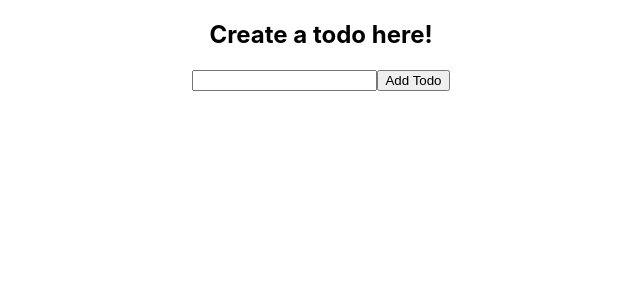
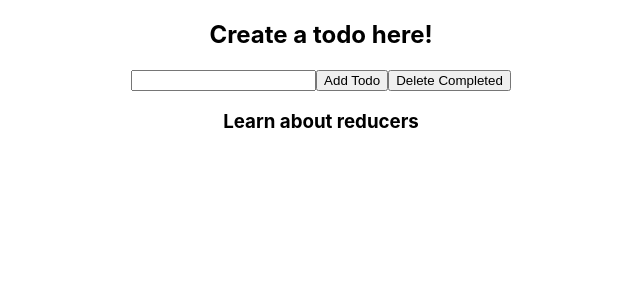
Before and after one commit to bloominstituteoftechnology/reducer-todo, a React (Create React App) app in the folder todo/: page / in a window 1280 px wide. Shown: the top 300 px of the page, without its empty margins (319-959 px from the left). Built offline with nearby package versions, Linux system fonts and the light colour scheme.

Commit message:
MVP complete

```diff
--- a/todo/src/App.js
+++ b/todo/src/App.js
@@ -1,34 +1,35 @@
-import React, { useReducer, useState } from "react";
+import React from "react";
 import "./App.css";
-// import TodoForm from "./components/TodoForm";
+import TodoForm from "./components/TodoForm";
 
-function reducer(state, action) {
-	switch (action.type) {
-		case "addTodo":
-			return {
-				todos: [
-					...state.todos,
-					{ text: action.payload, completed: false, id: Date.now() },
-				],
-			};
-		case "toggleTodo":
-			return {
-				todos: state.todos.map((todo, i) =>
-					i === action.i ? { ...todo, completed: !todo.completed } : todo
-				),
-			};
-		default:
-			return state;
-	}
-}
+// function reducer(state, action) {
+// 	switch (action.type) {
+// 		case "addTodo":
+// 			return {
+// 				todos: [
+// 					...state.todos,
+// 					{ text: action.payload, completed: false, id: Date.now() },
+// 				],
+// 			};
+// 		case "toggleTodo":
+// 			return {
+// 				todos: state.todos.map((todo, i) =>
+// 					i === action.i ? { ...todo, completed: !todo.completed } : todo
+// 				),
+// 			};
+// 		default:
+// 			return state;
+// 	}
+// }
 
 function App() {
-	const [{ todos }, dispatch] = useReducer(reducer, { todos: [] });
-	const [text, setText] = useState();
+	// const [{ todos }, dispatch] = useReducer(reducer, { todos: [] });
+	// const [text, setText] = useState();
 	return (
 		<div className="App">
 			<h2>Create a todo here!</h2>
-			<form
+			<TodoForm />
+			{/* <form
 				onSubmit={(e) => {
 					e.preventDefault();
 					dispatch({ type: "addTodo", payload: text });
@@ -37,8 +38,8 @@ function App() {
 				<input
 					value={text}
 					onChange={(e) => setText(e.target.value)}
-					// type="text"
-					// name="todo"
+					type="text"
+					name="todo"
 				/>
 				<button onClick={() => dispatch({ type: "addTodo" })}>Add Todo</button>
 			</form>
@@ -49,7 +50,7 @@ function App() {
 					style={{ textDecoration: todo.completed ? "line-through" : "" }}>
 					{todo.text}
 				</div>
-			))}
+			))} */}
 		</div>
 	);
 }
--- a/todo/src/components/TodoForm.js
+++ b/todo/src/components/TodoForm.js
@@ -1,36 +1,16 @@
 import React, { useReducer, useState } from "react";
-
-function reducer(state, action) {
-	switch (action.type) {
-		case "addTodo":
-			return {
-				todos: [
-					...state.todos,
-					{ text: action.payload, completed: false, id: Date.now() },
-				],
-			};
-		case "toggleTodo":
-			return {
-				todos: state.todos.map((todo, i) =>
-					i === action.i ? { ...todo, complete: !todo.completed } : todo
-				),
-			};
-		default:
-			return state;
-	}
-}
+import { initialState, reducer } from "../reducers/todoReducer";
+// import Todo from "./Todo";
 
 export default function TodoForm() {
-	const [{ todos }, dispatch] = useReducer(reducer, { todos: [] });
+	const [{ todos }, dispatch] = useReducer(reducer, initialState);
 	const [text, setText] = useState();
-
+	console.log({ todos });
 	return (
 		<div>
-			<h2>Create a todo here!</h2>
 			<form
 				onSubmit={(e) => {
 					e.preventDefault();
-					dispatch({ type: "addTodo", payload: text });
 					setText("");
 				}}>
 				<input
@@ -39,14 +19,19 @@ export default function TodoForm() {
 					type="text"
 					name="todo"
 				/>
-				<button onClick={() => dispatch({ type: "addTodo" })}>Add Todo</button>
+				<button onClick={() => dispatch({ type: "addTodo", payload: text })}>
+					Add Todo
+				</button>
+				<button onClick={() => dispatch({ type: "deleteTodo" })}>
+					Delete Completed
+				</button>
 			</form>
 			{todos.map((todo, i) => (
 				<div
 					key={todo.id}
 					onClick={() => dispatch({ type: "toggleTodo", i })}
 					style={{ textDecoration: todo.completed ? "line-through" : "none" }}>
-					{todo.text}
+					<h3>{todo.text}</h3>
 				</div>
 			))}
 		</div>
--- a/todo/src/reducers/todoReducer.js
+++ b/todo/src/reducers/todoReducer.js
@@ -1,14 +1,14 @@
-import React from "react";
+export const initialState = {
+	todos: [
+		{
+			text: "Learn about reducers",
+			completed: false,
+			id: 3892987589,
+		},
+	],
+};
 
-const initialState = [
-	{
-		text: "Learn about reducers",
-		completed: false,
-		id: Date.now(),
-	},
-];
-
-export default function reducer(state, action) {
+export function reducer(state, action) {
 	switch (action.type) {
 		case "addTodo":
 			return {
@@ -20,10 +20,14 @@ export default function reducer(state, action) {
 		case "toggleTodo":
 			return {
 				todos: state.todos.map((todo, i) =>
-					i === action.i ? { ...todo, complete: !todo.completed } : todo
+					i === action.i ? { ...todo, completed: !todo.completed } : todo
 				),
 			};
+		case "deleteTodo":
+			return {
+				todos: state.todos.filter((todo, i) => todo.completed === false),
+			};
 		default:
-			return state;
+			return state.todos;
 	}
 }
```
Also changed, not shown: todo/src/components/Todo.js (+5 -5 lines).
